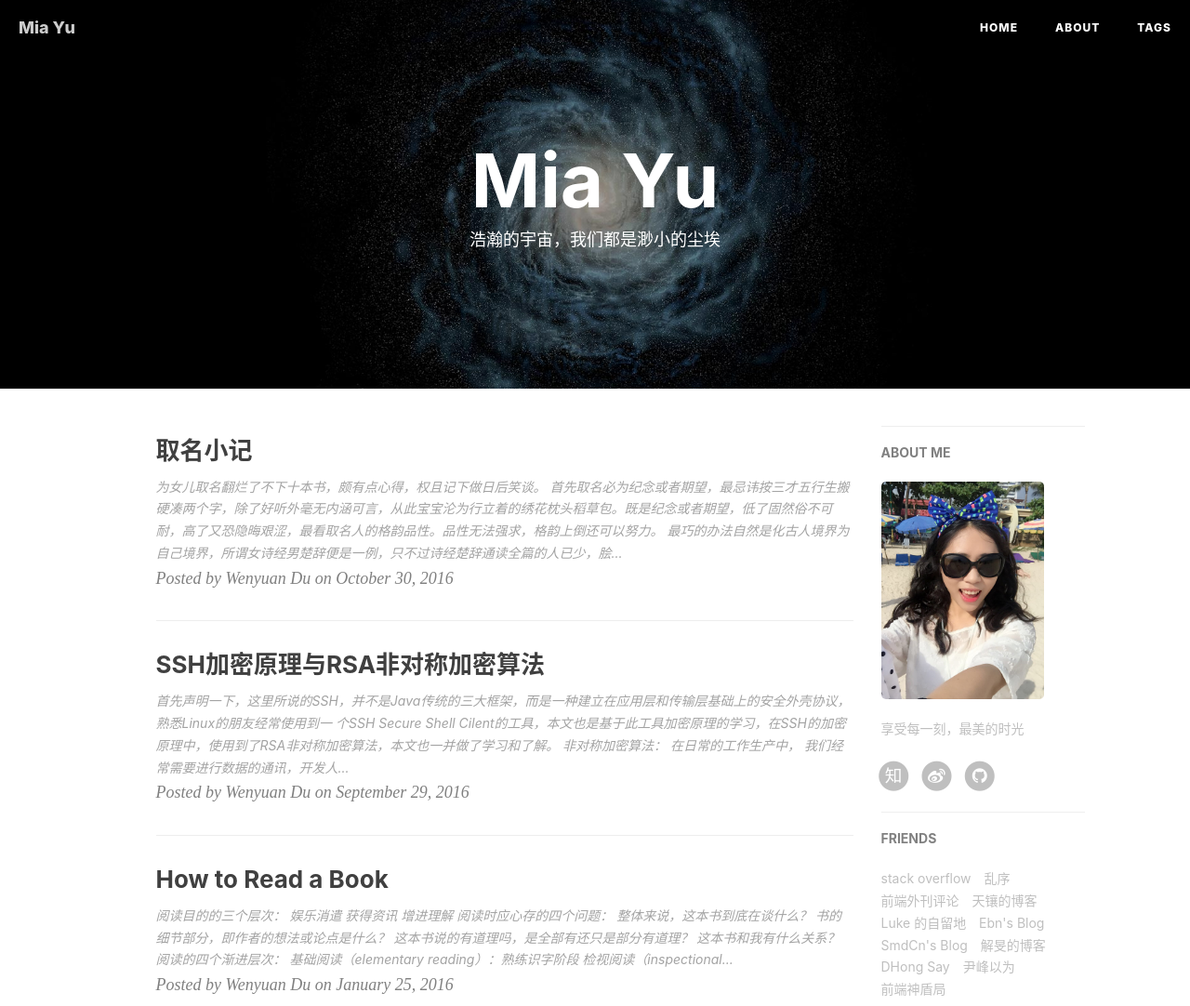
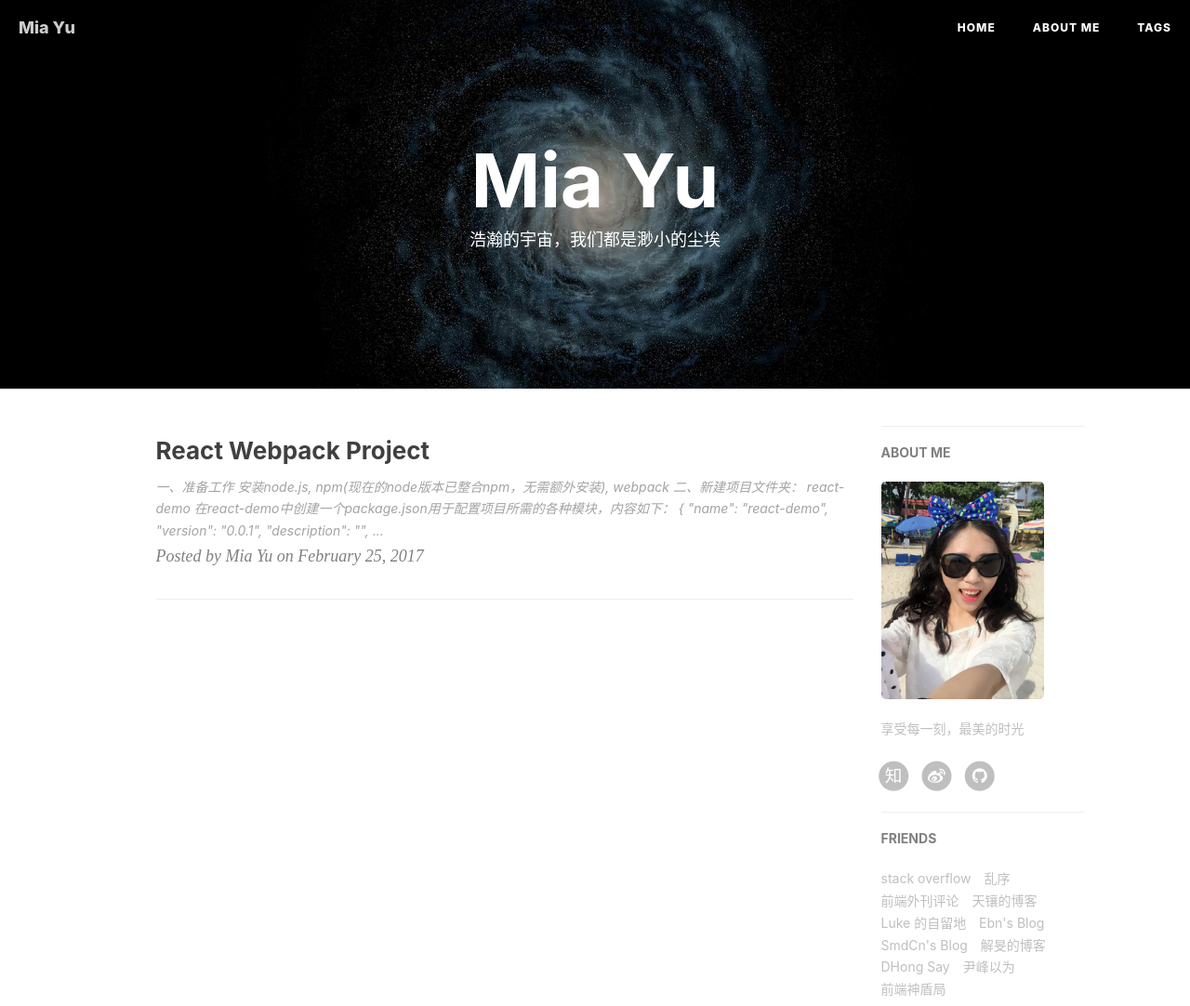
Before and after one commit to yomonah/yomonah.github.io, a Jekyll site: the page built from index.html, in a window 1280 px wide, cut to the strip 0-1082 px from the top of the page. Shown: the whole strip at 93% size. Built offline with Jekyll 4.4.1, drawn with Linux system fonts in a browser that asks for light colours; nearby versions of some CDN libraries; the list of posts is cut into pages by our own code; some of the changed lines change nothing that is shown.

Commit message:
upload blog article

````diff
--- a/_posts/2016-01-25-how-to-read-a-book.md
+++ /dev/null
@@ -1,75 +0,0 @@
----
-layout:     post
-title:      "How to Read a Book"
-date:       2016-01-25 14:00:00
-author:     "Wenyuan Du"
-catalog: 	true
-tags:
-    - book
----
-
-## 阅读目的的三个层次：
-1. 娱乐消遣
-2. 获得资讯
-3. 增进理解
-
-## 阅读时应心存的四个问题：
-1. 整体来说，这本书到底在谈什么？
-2. 书的细节部分，即作者的想法或论点是什么？
-3. 这本书说的有道理吗，是全部有还只是部分有道理？
-4. 这本书和我有什么关系？
-
-## 阅读的四个渐进层次：
-1. 基础阅读（elementary reading）：熟练识字阶段
-2. 检视阅读（inspectional reading）：系统化的略读（skimming systematically），强调在规定时间内明确一本书所属的类别与基本架构
-3. 分析阅读（analytical reading）：全盘、完整地阅读
-4. 主题阅读（synoptical reading）：就某一主题阅读与之相关的许多本书
-
-## 检视阅读
-1. 先看书名页，然后如果有序就先看序。
-2. 研究目录页，对这本书的基本架构做概括性的理解。
-3. 如果书中附有索引，也要检阅一下。
-4. 如果那是本包着书衣的新书，不妨读一下出版者的介绍。
-5. 从你对目录很概略甚至有点模糊的印象当中，开始挑几个看来跟主题息息相关的篇章来看。
-6. 最后一步，把书打开来，东翻翻西翻翻，念个一两段，有时候连续读几页，但不要太多。 你可以把自己当成一个侦探，在找寻一本书或思想主题的线索。随时保持敏捷，就很容易让一切状况清楚。
-
-## 分析阅读
-### 第一个阶段：找出一本书在谈些什么
-1. 你一定要知道自己在读的是哪一类书，而且要越早知道越好。最好早在你开始阅读之前就先知道。
-2. 使用一个单一的句子，或最多几句话（一小段文字）来叙述整本书的内容。
-3. 将书中重要篇章列举出来，说明它们如何按照顺序组成一个整体的架构。
-4. 找出作者在问的问题，或作者想要解决的问题。
-
-### 第二个阶段：诠释一本书的内容
-1. 找出重要单字，透过它们与作者达成共识。
-2. 将一本书中最重要的句子圈出来，找出其中的主旨 。
-3. 从相关文句的关联中，设法架构出一本书的基本论述。
-4. 找出作者的解答。
-
-### 第三个阶段：像是沟通知识一样地评论一本书
-1. 在你说出“我同意”，“我不同意”，或“我暂缓评论”之前，你一定要能肯定地说：“我了解了。”
-2. 当你不同意作者的观点时，要理性地表达自己的意见，不要无理地辩驳或争论。
-3. 尊重知识与个人观点的不同，在作任何评断之前，都要找出理论基础。
-
-## 主题阅读
-1. 利用主题工具书，收集相关书目。
-2. 检视阅读这些书目，确定哪些书与你的主题相关，在这个过程中你会更清楚你的主题。
-3. 第二次通过检视阅读找出与主题相关的书，以及书中的章。
-4. 用中立的语言，带领各个作者与你达成共识。
-5. 理清问题，并让各个作者为你回答。
-6. 界定主题，确保各个作者相关的观点都参与进来。
-7. 分析讨论，把问题和议题依序排列，以求突出主题。
-
-## 批评一部作品的四个角度：
-1. 知识不足（uninformed）
-2. 知识有错误（misinformed）
-3. 不合逻辑
-4. 分析不够完整
-
-## 做笔记的六个建议：
-1. 画底线—在主要的重点，或重要又有力量的句子下画线。
-2. 在画底线处的栏外再加画一道线—把你已经画线的部分再强调一遍，或是某一段很重要，但要画底线太长了，便在这一整段外加上一个记号。
-3. 在空白处做星号或其他符号—要慎用，只用来强调书中十来个最重要的声明或段落即可。你可能想要将做过这样记号的地方每页折一个角，或是夹一张书签，这样你随时从书架上拿起这本书，打开你做记号的地方，就能唤醒你的记忆。
-4. 在空白处编号—作者的某个论点发展出一连串的重要陈述时，可以做顺序编号。
-5. 在空白处记下其他的页码—强调作者在书中其他部分也有过同样的论点，或相关的要点，或是与此处观点不同的地方。这样做能让散布全书的想法统一集中起来。许多读者会用Cf这样的记号，表示比较或参照的意思。
-6. 将关键字或句子圈出来—这跟画底线是同样的功能。
--- a/_posts/2016-09-30-ssh-rsa-encryption.md
+++ /dev/null
@@ -1,67 +0,0 @@
----
-layout:     post
-title:      "SSH加密原理与RSA非对称加密算法"
-date:       2016-09-29 14:00:00
-author:     "Wenyuan Du"
-catalog: 	true
-tags:
-    - programming
----
-
-首先声明一下，这里所说的SSH，并不是Java传统的三大框架，而是一种建立在应用层和传输层基础上的安全外壳协议，熟悉Linux的朋友经常使用到一 个SSH Secure Shell Cilent的工具，本文也是基于此工具加密原理的学习，在SSH的加密原理中，使用到了RSA非对称加密算法，本文也一并做了学习和了解。
-
-# 非对称加密算法：
-
-在日常的工作生产中， 我们经常需要进行数据的通讯，开发人员经常需要对数据进行加解密操作，以保证数据的安全。数据的加密算法非为对称加密和非对称加密两种，常用的DES、三 重DES、AES等都属于对称加密，即通过一个密钥可以进行数据的加解密，密钥一旦泄漏，传输的数据则不安全。
-
-非对称加密算法的核心源于数学问题，它存在公钥和私钥的概念，要完成加解密操作，需要两个密钥同时参与。我们常说的“公钥加密，私钥加密”或“私钥加密， 公钥解密”都属于非对称加密的范畴，后文中讲到的RSA算法也一种典型的非对称加密算法。公钥加密的数据必须使用私钥才可以解密，同样，私钥加密的数据也 只能通过公钥进行解密。
-
-相比对称加密，非对称加密的安全性得到了提升，但是也存在明显的缺点，非对称加解密的效率要远远小于对称加解密。所以非对称加密往往被用在一些安全性要求比较高的应用或领域中。
-
-# 典型的RSA非对称加密：
-
-RSA加密算法是一种典型的非对称加密算法，它基于大数的因式分解数学难题，它也是应用最广泛的非对称加密算法，于1978年由美国麻省理工学院（MIT）的三位学着：Ron Rivest、Adi Shamir 和 Leonard Adleman 共同提出。
-
-它的原理较为简单，我们假设有消息发送方A和消息接收方B，通过下面的几个步骤，我们就可以完成消息的加密传递：
-
-1. 消息发送方A在本地构建密钥对，公钥和私钥；
-2. 消息发送方A将产生的公钥发送给消息接收方B；
-3. B向A发送数据时，通过公钥进行加密，A接收到数据后通过私钥进行解密，完成一次通信；
-4. 反之，A向B发送数据时，通过私钥对数据进行加密，B接收到数据后通过公钥进行解密。
-
-由于公钥是消息发送方A暴露给消息接收方B的，所以这种方式也存在一定的安全隐患，如果公钥在数据传输过程中泄漏，则A通过私钥加密的数据就可能被解密。
-
-如果要建立更安全的加密消息传递模型，需要消息发送方和消息接收方各构建一套密钥对，并分别将各自的公钥暴露给对方，在进行消息传递时，A通过B的公钥对数据加密，B接收到消息通过B的私钥进行解密，反之，B通过A的公钥进行加密，A接收到消息后通过A的私钥进行解密。
-
-当然，这种方式可能存在数据传递被模拟的隐患，我们可以通过数字签名等技术进行安全性的进一步提升。由于存在多次的非对称加解密，这种方式带来的效率问题也更加严重。
-
-# SSH加密原理：
-
-在SSH安全协议的原理中， 是一种非对称加密与对称加密算法的结合，先看下图：
-![ssh.png](/img/ssh.png)
-
-这里进行一下说明：
-1. 首先服务端会通过非对称加密，产生一个公钥和私钥；
-2. 在客户端发起请求时，服务端将公钥暴露给客户端，这个公钥可以被任意暴露；
-3. 客户端在获取公钥后，会先产生一个由256位随机数字组成的会话密钥，这里称为口令；
-4. 客户端通过公钥将这个口令加密，发送给服务器端；
-5. 服务器端通过私钥进行解密，获取到通讯口令；
-6. 之后，客户端和服务端的信息传递，都通过这个口令进行对称的加密。
-
-个人感觉，这样的设计在一定程度上提高了加解密的效率，不过，与客户端服务端各构建一套密钥对的加解密方式相比，在安全性上可能有所下降。在上面所述的通过口令进行加密的过程中，数据也是可以被窃听的，不过由于密钥是256个随机数字，有10的256次方中组合方式，所以破解难度也很大。相对还是比较安全的。服务端和客户端都提前知道了密钥，SSH的这种方式，服务端是通过解密获取到了密钥。
-
-# DH密钥交换算法
-
-SSH的原理，是基于RSA非对称加密，RSA是基于大数的因式分解数学难题，下面要提到的DH密钥交换算法则是基于有限域上的离散对数难题。
-
-DH算法是一种密钥协商算法，只用于密钥的分配，不用于消息的加解密。它提供了一种安全的交换密钥的方式，通过交换的密钥进行数据的加解密。就像SSH原理中，口令的交换，不过DH算法更安全。
-
-我们举个例子来进行说明，假设有A、B两方，A作为发送者，B作为接收者。通过下面的几个步骤就可以构建出一个只属于双方的密钥口令，如下：
-
-1. 首先A、B双方，在通信前构建专属于自己的密钥对，假设分别是公钥A，私钥A，公钥B，私钥B；
-2. A将自己的公钥A暴露给B，B通过私钥B和公钥A经过一定的运算产生出本地的密钥B；
-3. 同样，B将自己的公钥B暴露给A，A通过私钥A和公钥B经过一定的运算产生出本地的密钥A；
-4. 最后，这个算法有意思的一点就是，密钥A和密钥B是一致的，这样A、B双方就拥有了一个属于双方的“秘密”口令；
-5. DH算法的产生是，对称加密向非对称加密的过度，为后续非对称加密的产生和发展奠定了基础。
-
-总结：成文的过程中，阅读了一些关于加密解密的算法，做出了如上的理解，毕竟术业有专攻，也可能存在理解偏颇，甚至错误的地方，希望大家批评指正。
--- a/_posts/2016-10-30-naming.md
+++ /dev/null
@@ -1,25 +0,0 @@
----
-layout:     post
-title:      "取名小记"
-date:       2016-10-30 20:31:00
-author:     "Wenyuan Du"
-catalog: 	true
-tags:
-    - name
----
-
-为女儿取名翻烂了不下十本书，颇有点心得，权且记下做日后笑谈。
-
-首先取名必为纪念或者期望，最忌讳按三才五行生搬硬凑两个字，除了好听外毫无内涵可言，从此宝宝沦为行立着的绣花枕头稻草包。既是纪念或者期望，低了固然俗不可耐，高了又恐隐晦艰涩，最看取名人的格韵品性。品性无法强求，格韵上倒还可以努力。
-
-最巧的办法自然是化古人境界为自己境界，所谓女诗经男楚辞便是一例，只不过诗经楚辞通读全篇的人已少，脍炙人口的几句又早已被人取滥，照此取名恐怕难免落入晦涩和俗套之中，倒不妨开阔眼界，古诗、绝句、律诗、乐府、词曲、乃至现代小说歌词都可以化为己用。这里关键在一个化字，贵有自己的巧思，否则就算起一样的名也不出彩，林风眠意境高绝，史风眠就未必，史可法令左公瞿然注视，朱可法又未必。
-
-韵律上不必特别忌讳双声叠韵，纳兰容若岂非双声？王阳明岂非叠韵？简直好听得要命！以双声叠韵为病本就是过时的理论，也不必特别纠结于三才五行，若取名必论三才五行，外国人还活不活了？
-
-我拟的几个名字：
-
-杜雨浓，小名夭夭。雨本无所谓浓淡，所谓雨浓，若不是在画中则是有香来，如果能看出后一层意思，知道是借着李太白的“犬吠深巷中，桃花带雨浓”一句指代桃花，自然明白是期望她宜其室家。如果看不出后一层意思，只知道下雨，那也合了“如在目前”的境界，每次雨天都能想到她，岂不温柔？
-
-杜微萌。防微杜渐，防萌杜渐之意，微萌。
-
-杜宴安。宴安鸩毒，不可怀也，必须杜绝。但既然能宴安而不宴安，也必无生计之忧。
--- /dev/null
+++ b/_posts/2017-02-25-react-webpack-project.md
@@ -0,0 +1,167 @@
+## 一、准备工作
+安装node.js, npm(现在的node版本已整合npm，无需额外安装), webpack
+
+## 二、新建项目文件夹： react-demo
+在react-demo中创建一个package.json用于配置项目所需的各种模块，内容如下：
+```
+{
+  "name": "react-demo",
+  "version": "0.0.1",
+  "description": "",
+  "main": "server.js",
+  "dependencies": {
+    "babel-runtime": "^6.5.0",
+    "react": "^0.14.8",
+    "react-dom": "^0.14.7"
+  },
+  "devDependencies": {
+    "babel": "^5.2.17",
+    "babel-eslint": "^3.1.1",
+    "amazeui-react": "^1.0.1",
+    "babel-core": "^6.7.4",
+    "babel-loader": "^6.2.4",
+    "babel-preset-es2015": "^6.6.0",
+    "babel-preset-es2016": "^6.0.8",
+    "babel-preset-react": "^6.5.0",
+    "css-loader": "^0.23.1",
+    "less-loader":"2.2.3",
+    "material-ui": "^0.15.0-alpha.2",
+    "react-hot-loader": "^1.3.0",
+    "react-tap-event-plugin": "^0.2.2",
+    "style-loader": "^0.13.1",
+    "url-loader": "^0.5.7",
+    "webpack": "^1.12.14",
+    "webpack-dev-server": "^1.14.1",
+    "uuid":"^2.0.1"
+  },
+  "scripts": {
+     "build": "webpack",
+     "start": "node server.js",
+     "dev": "webpack-dev-server --devtool eval --progress --colors --hot --inline --content-base build"
+  },
+  "author": "mia yu",
+  "license": "ISC"
+}
+```
+创建完毕后，在该文件夹下的命令窗口执行：npm install,下载项目需要的包。
+
+这里会碰到一个问题：有些包国内没有资源，需要翻墙下载，这时我们可以使用淘宝镜像解决，主要有以下三种解决方案：
+1.通过config命令：
+```
+npm config set registry https://registry.npm.taobao.org
+npm info underscore
+```
+2.命令行指定
+```
+npm -registry https://registry.npm.taobao.org info underscore
+```
+3.编辑~/.npmc加入内容
+```
+registry = https://registry.npm.taobao.org
+```
+
+## 三、配置webpack
+通过上述两个步骤之后，我们需要将react-demo工程文件构建成如下结构：
+```
+app(file)
+  components(file)  //编写组建
+  main.js  //主入口文件
+build(file)
+  build.js  //打包入口文件
+  index.html
+node_modules(file)
+package.json
+webpack.config.js  //webpack配置文件
+```
+
+接下来对webpack.config.js文件进行配置,代码如下：
+```
+/**
+* Created by mia.yu on 2016/6/26.
+* 配置打包文件
+*/
+
+var webpack = require('webpack');
+var path = require('path');
+
+module.exports = {
+  //插件项
+  plugins: [
+      new webpack.NoErrorsPlugin()
+  ],
+
+  //页面入口文件配置
+  entry:[
+      'webpack/hot/dev-server',
+      path.resolve(__dirname,'./app/main.js'),
+  ],
+
+  //入口文件输出配置
+  output:{
+      path: path.resolve(__dirname,'./build'),
+      filename: 'build.js'
+  },
+
+  module: {
+     //加载器配置
+     loaders: [
+        //LESS文件先通过less-load处理成css，然后再通过css-loader加载成css模块，最后由style-loader加载器对其做最后的处理，
+        {test: /\.less/, loader: 'style-loader!css-loader!less-loader'},
+        {test: /\.css$/, loader: 'style-loader!css-loader' },
+
+        //.js 文件使用 jsx-loader 来编译处理 jsx-loader使其支持ES6语法
+        {test: /\.js$/,
+          exclude: /node_modules/,
+          loader: 'babel',
+        query:{
+          presets:['es2015','react']
+        } //备注：es2015用于支持ES6语法，react用于解决render()报错的问题
+    },
+
+    //.scss 文件使用 style-loader、css-loader 和 sass-loader 来编译处理
+    {test: /\.scss$/, loader: 'style!css!sass?sourceMap'},
+
+    //图片文件使用 url-loader 来处理，小于8kb的直接转为base64
+    {test: /\.(png|jpg)$/, loader: 'url-loader?limit=8192'}
+  ]
+},
+
+//其它解决方案配置
+resolve: {
+  //查找module的话从这里开始查找
+  //root: 'E:/github/flux-example/app', //绝对路径
+  //自动扩展文件后缀名，意味着我们require模块可以省略不写后缀名
+  extensions: ['', '.js', '.json', '.scss','jsonp','less','.jsx'],
+
+  //模块别名定义，方便后续直接引用别名，无须多写长长的地址
+  alias: {
+    AppStore : 'js/stores/AppStores.js',
+    ActionType : 'js/actions/ActionType.js',
+    AppAction : 'js/actions/AppAction.js'
+  }
+},
+  devServer:{
+    inline:true,
+    port:8080,  //项目访问端口号
+  }
+};
+```
+在工程目录下执行webpack命令进行大包，打包完后就会在build目录中出现build.js文件，编译成功。build.js是整个工程的入口文件，需要将其引用在index.html，工程才可正常运行。
+
+index.html文件如下：
+```
+<!DOCTYPE html>
+<html lang='en'>
+<head>
+  <meta charset='utf-8'>
+  <title>React Demo</title>
+</head>
+<body>
+  <div id='content'></div>
+  <script src='build.js'></script>
+</body>
+</html>
+```
+
+## 四、启动项目
+做好以上三个步骤后，一个简单的react＋webpack项目便构建成功，输入命令：npm run dev 启动工程，打开 http://localhost:8080 就可访问工程了。
--- a/about.html
+++ b/about.html
@@ -1,6 +1,6 @@
 ---
 layout: page
-title: "About"
+title: "About Me"
 header-img: "img/post-bg-alitrip.jpg"
 ---
 
````
